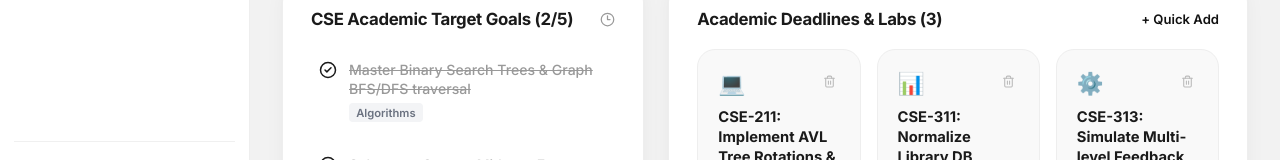
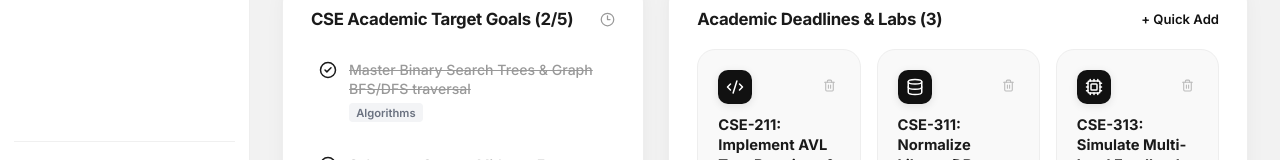
Before and after one commit to mongooseintown/TrashofCSE-Project, a React (Vite) app in the folder frontend/: page /dashboard in a window 1280 px wide. Shown: the part 544-704 px from the top of the page. Built offline with nearby package versions, Linux system fonts and the light colour scheme; no server answers; sample sign-in values are in the browser's storage.

Commit message:
refactor: replace all emojis with lucide icons and styled icon badges

```diff
--- a/frontend/src/pages/Dashboard.css
+++ b/frontend/src/pages/Dashboard.css
@@ -676,8 +676,16 @@
   margin-bottom: 0.75rem;
 }
 
-.task-emoji {
-  font-size: 1.35rem;
+.task-icon-badge {
+  width: 34px;
+  height: 34px;
+  border-radius: 10px;
+  background: #111111;
+  color: #ffffff;
+  display: flex;
+  align-items: center;
+  justify-content: center;
+  box-shadow: 0 2px 8px rgba(0,0,0,0.1);
 }
 
 .task-del-btn {
--- a/frontend/src/pages/Dashboard.jsx
+++ b/frontend/src/pages/Dashboard.jsx
@@ -27,7 +27,10 @@ import {
   Sparkles,
   Flame,
   FileText,
-  X
+  X,
+  Terminal,
+  Cpu,
+  Database
 } from 'lucide-react';
 import './Dashboard.css';
 
@@ -65,10 +68,26 @@ const GENERATE_HEATMAP = () => {
 
 /* ──────────── CSE ACADEMIC TASKS IN PROCESS ──────────── */
 const DEFAULT_TASKS = [
-  { id: 't1', title: 'CSE-211: Implement AVL Tree Rotations & Heap Sort', date: 'Due Tomorrow', icon: '💻', dept: 'Lab Code' },
-  { id: 't2', title: 'CSE-311: Normalize Library DB Schema to BCNF', date: 'Due Friday', icon: '📊', dept: 'Theory' },
-  { id: 't3', title: 'CSE-313: Simulate Multi-level Feedback Queue Scheduling', date: 'Oct 15', icon: '⚙️', dept: 'System' },
+  { id: 't1', title: 'CSE-211: Implement AVL Tree Rotations & Heap Sort', date: 'Due Tomorrow', iconType: 'code', dept: 'Lab Code' },
+  { id: 't2', title: 'CSE-311: Normalize Library DB Schema to BCNF', date: 'Due Friday', iconType: 'database', dept: 'Theory' },
+  { id: 't3', title: 'CSE-313: Simulate Multi-level Feedback Queue Scheduling', date: 'Oct 15', iconType: 'cpu', dept: 'System' },
 ];
+
+const renderTaskIcon = (type) => {
+  switch (type) {
+    case 'code':
+    case 'lab':
+      return <Code2 size={18} />;
+    case 'db':
+    case 'database':
+      return <Database size={18} />;
+    case 'system':
+    case 'cpu':
+      return <Cpu size={18} />;
+    default:
+      return <Terminal size={18} />;
+  }
+};
 
 /* ──────────── CORE CSE COURSES & SYLLABUS HUB ──────────── */
 const CSE_COURSES = [
@@ -234,7 +253,7 @@ const Dashboard = () => {
       id: 't_' + Date.now(),
       title: newTaskTitle.trim(),
       date: 'Today',
-      icon: '📌',
+      iconType: 'terminal',
       dept: 'Custom'
     };
     setTasks([newTask, ...tasks]);
@@ -498,7 +517,9 @@ const Dashboard = () => {
             {tasks.map(task => (
               <div key={task.id} className="task-item-card">
                 <div className="task-item-top">
-                  <span className="task-emoji">{task.icon}</span>
+                  <div className="task-icon-badge">
+                    {renderTaskIcon(task.iconType || task.icon)}
+                  </div>
                   <button className="task-del-btn" onClick={(e) => removeTask(task.id, e)} title="Remove Task">
                     <Trash2 size={13} />
                   </button>
```
